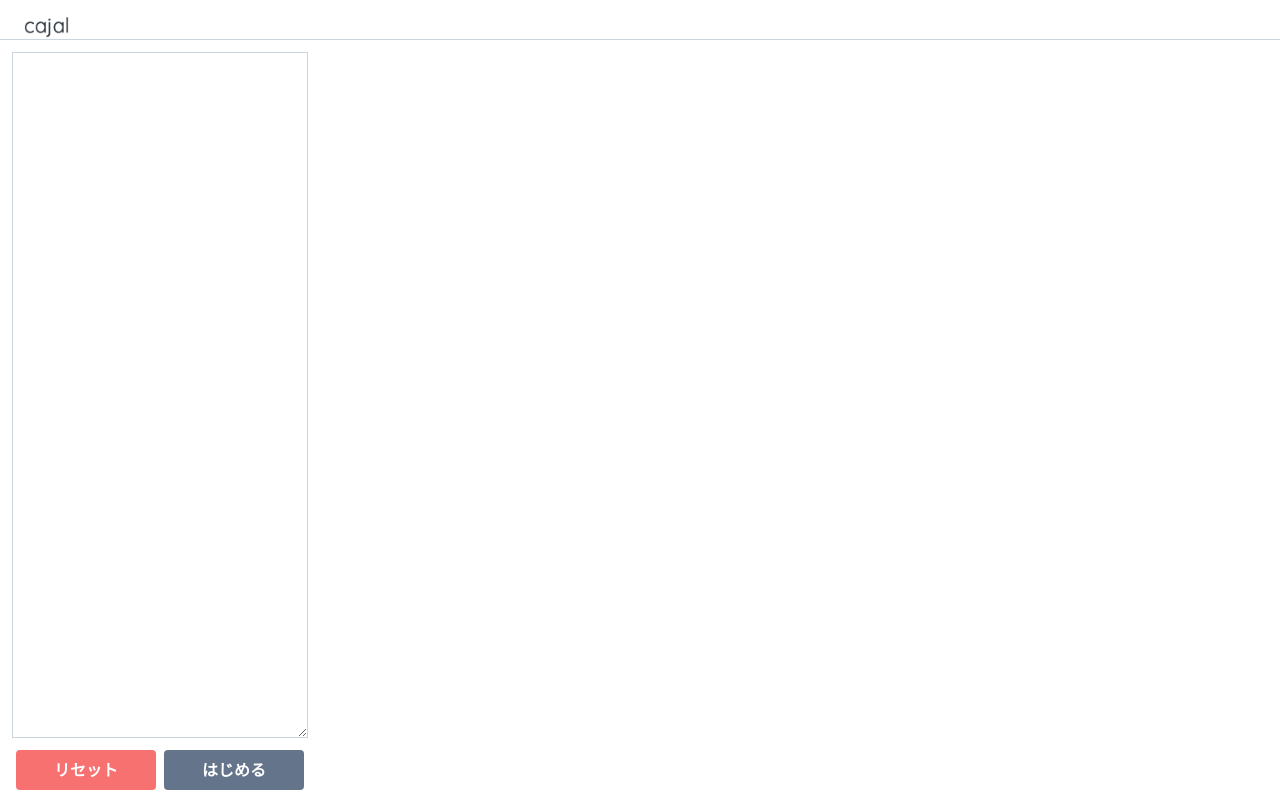
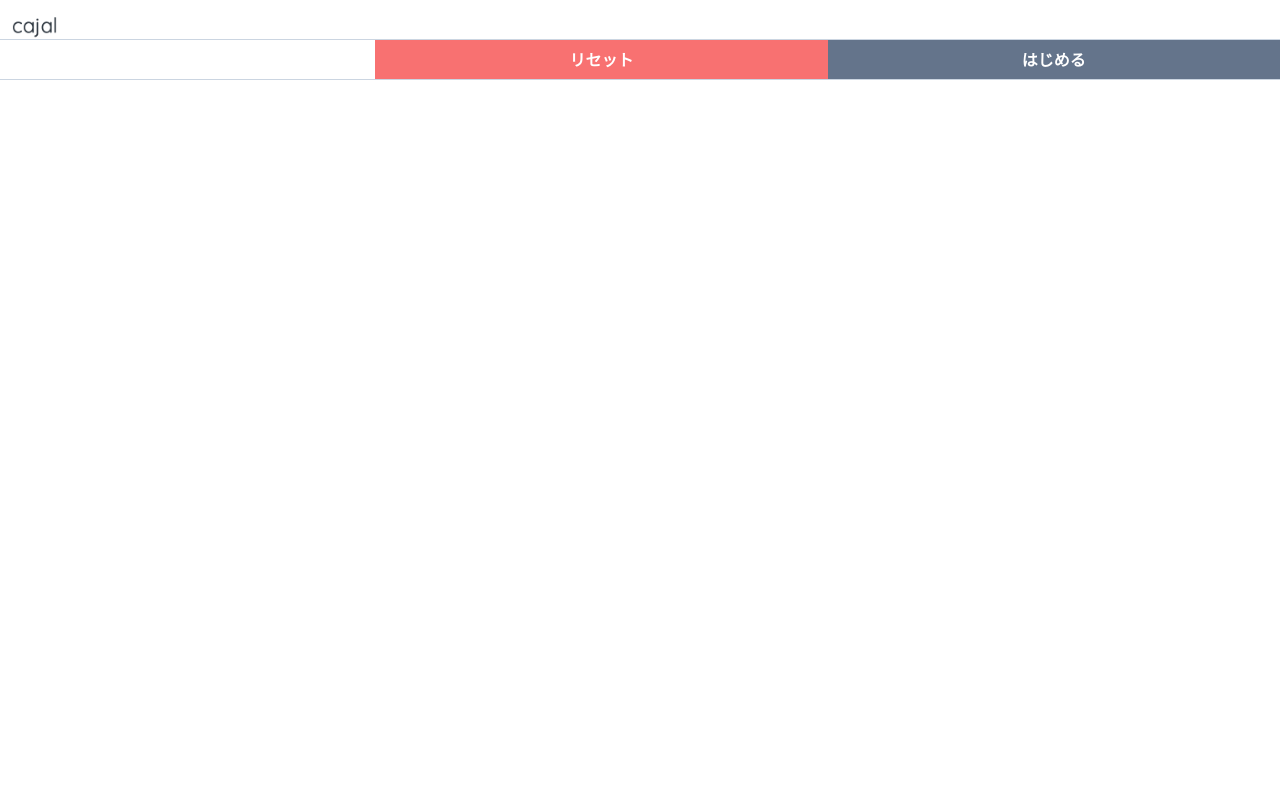
Before and after one commit to kawakamimoeki/cajal, a website built with Vite: page index.html in a window 1280 px wide. Built offline with nearby package versions, Linux system fonts and the light colour scheme; what stimulus would draw is missing.

Commit message:
update layout

```diff
--- a/index.html
+++ b/index.html
@@ -8,24 +8,14 @@
   </head>
   <body data-controller="cajal">
     <header class="p-3 border-b border-solid border-slate-300" style="height: 5vh;">
-      <div class="px-3"><img src="./logo.png" height="10px" width="50px"></div>
+      <div><img src="./logo.png" height="10px" width="50px"></div>
     </header>
-    <div class="flex flex-row" style="height: 95vh;">
-      <div class="basis-1/4 h-full p-3 ">
-        <div class="block" style="height: calc(100% - 50px);">
-          <textarea data-action="cajal#save" data-cajal-target="paper" class="h-full w-full border border-slate-300 p-2"></textarea>
-        </div>
-        <div class="flex py-3" style="height: 50px;">
-          <div class="w-1/2 px-1">
-            <button class="inline bg-red-400 w-full hover:bg-slate-300 text-white font-bold py-2 px-4 rounded" data-action="cajal#reset">リセット</button>
-          </div>
-          <div class="w-1/2 px-1">
-            <button class="inline bg-slate-500 w-full hover:bg-slate-400 text-white font-bold py-2 px-4 rounded" data-action="cajal#call">はじめる</button>
-          </div>
-        </div>
-      </div>
-      <div data-cajal-target="brain" class="basis-3/4 h-full"></div>
+    <div class="w-full flex border-b border-slate-300" style="height: 5vh;">
+      <input type="text" class="w-5/6 px-3" data-action="cajal#save" data-cajal-target="paper" />
+      <button class="w-1/12 bg-red-400 w-full hover:bg-slate-300 text-white font-bold py-2 px-4" data-action="cajal#reset">リセット</button>
+      <button class="w-1/12 bg-slate-500 w-full hover:bg-slate-400 text-white font-bold py-2 px-4" data-action="cajal#call">はじめる</button>
     </div>
+    <div data-cajal-target="brain" style="height: 90vh;"></div>
     <script type="module" src="./main.js"></script>
   </body>
 </html>
```
